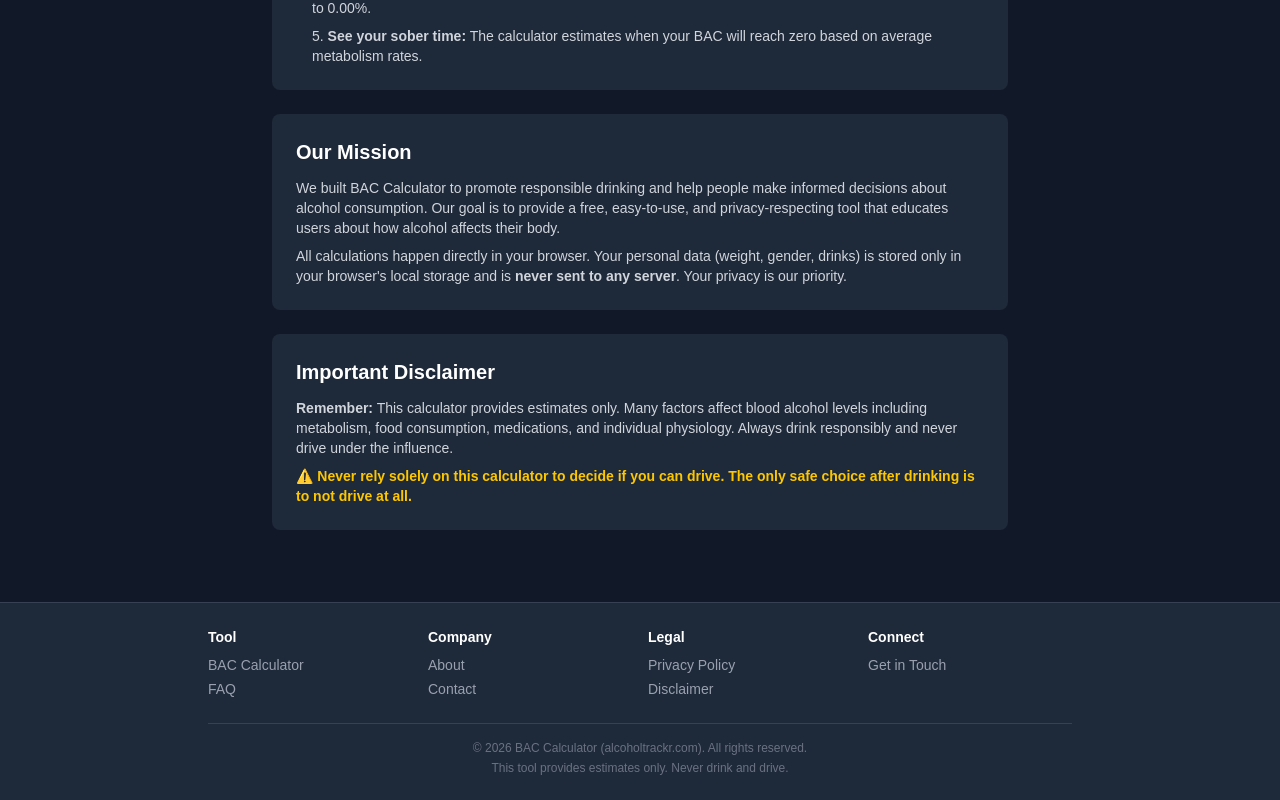
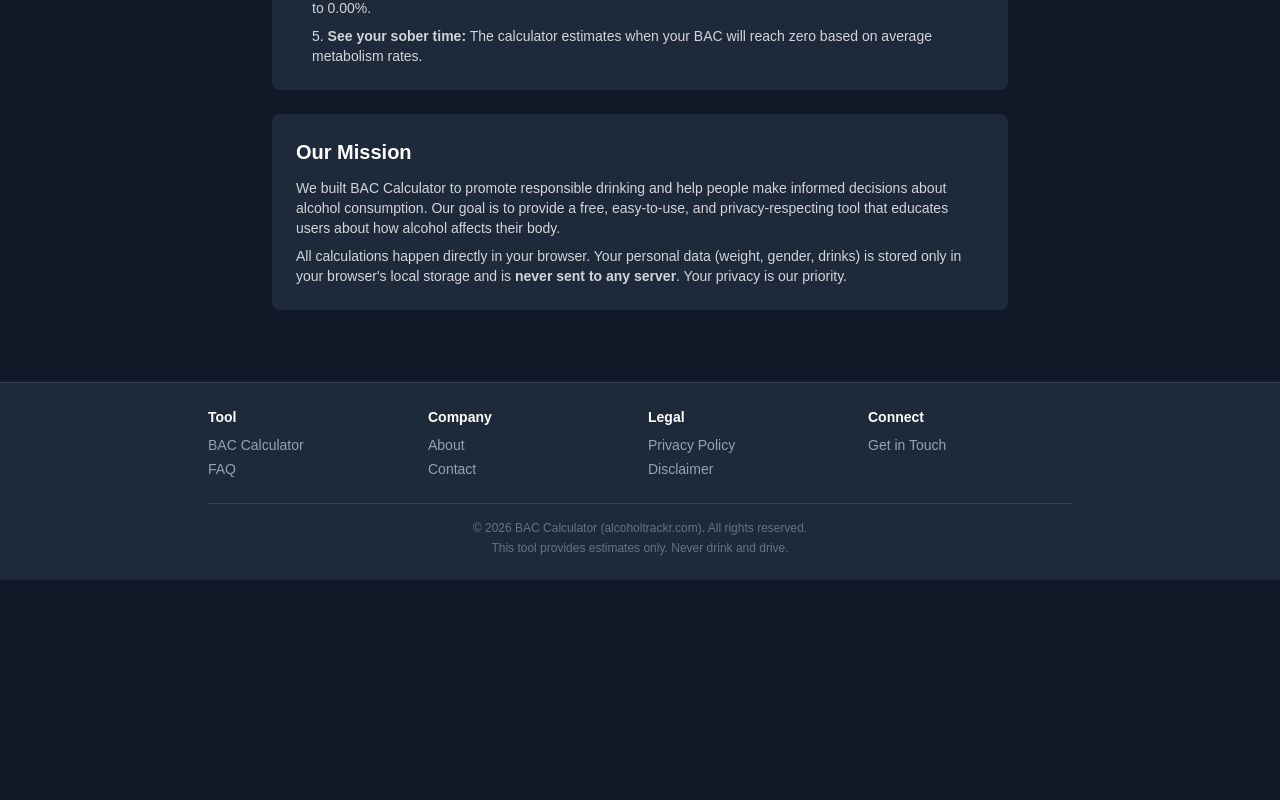
Before and after one commit to godonpatrik/bac-calculator, a Next.js app: page /about in a window 1280 px wide. Shown: the part 1561-2361 px from the top of the page. After the commit the page ends 2141 px from the top, so only its background shows below. Built offline with nearby package versions, Linux system fonts and the light colour scheme.

Commit message:
Remove few things

```diff
--- a/app/about/page.tsx
+++ b/app/about/page.tsx
@@ -206,25 +206,6 @@ export default function AboutPage() {
             </p>
           </div>
         </section>
-
-        <section className="bg-gray-800 rounded-lg p-6">
-          <h2 className="text-xl font-semibold text-white mb-3">
-            Important Disclaimer
-          </h2>
-          <div className="text-gray-300 text-sm space-y-2">
-            <p>
-              <strong>Remember:</strong> This calculator provides estimates
-              only. Many factors affect blood alcohol levels including
-              metabolism, food consumption, medications, and individual
-              physiology. Always drink responsibly and never drive under the
-              influence.
-            </p>
-            <p className="font-semibold text-yellow-400">
-              ⚠️ Never rely solely on this calculator to decide if you can
-              drive. The only safe choice after drinking is to not drive at all.
-            </p>
-          </div>
-        </section>
       </div>
     </div>
   );
--- a/components/BACTracker.tsx
+++ b/components/BACTracker.tsx
@@ -163,16 +163,6 @@ export default function BACTracker() {
           <BACChart key={`chart-${chartKey}`} data={bacData} />
         </div>
       )}
-
-      {/* Disclaimer */}
-      <div className="bg-yellow-900 border border-yellow-700 rounded-lg p-3 text-yellow-100">
-        <p className="text-xs">
-          <strong>Disclaimer:</strong> This calculator provides estimates only
-          and should not be used to determine fitness to drive or perform any
-          other task. Many factors affect blood alcohol level and metabolism.
-          Always drink responsibly and never drink and drive.
-        </p>
-      </div>
     </section>
   );
 }
```
